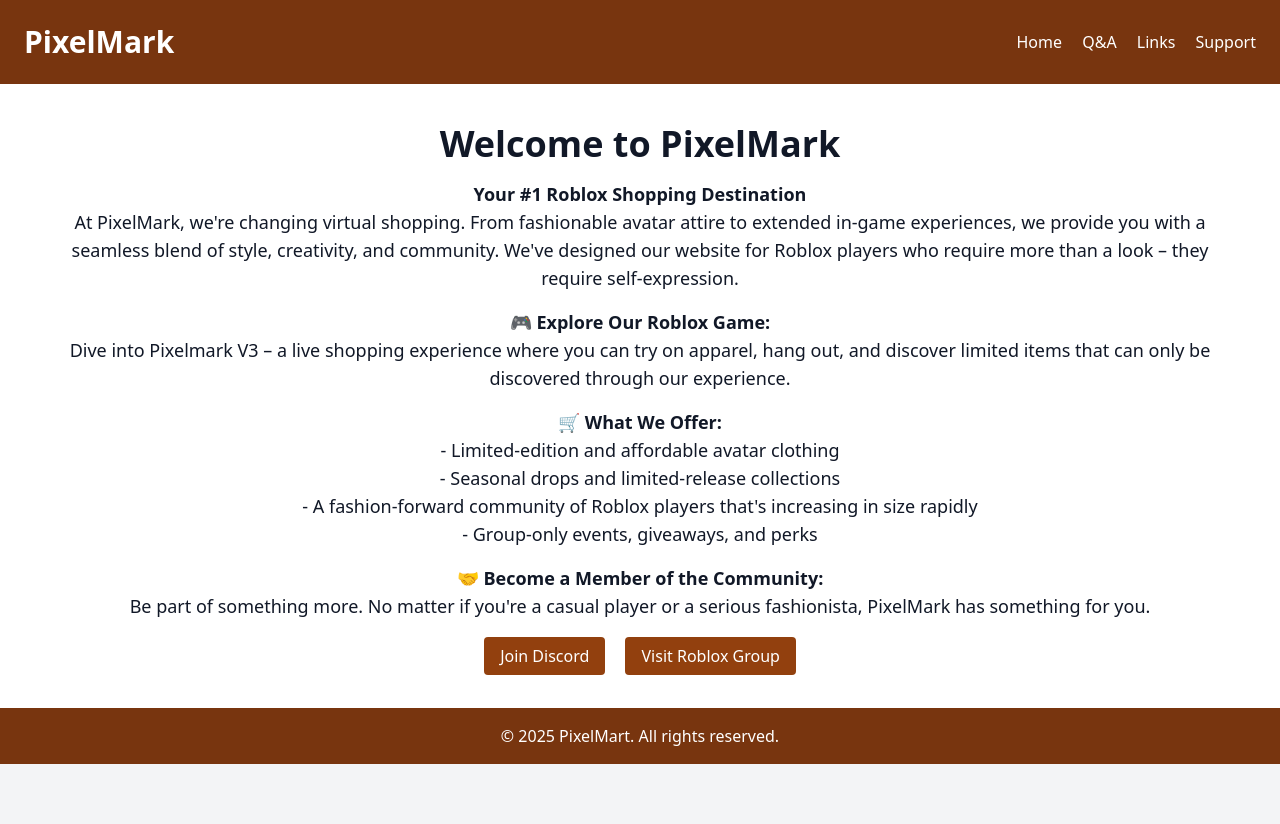
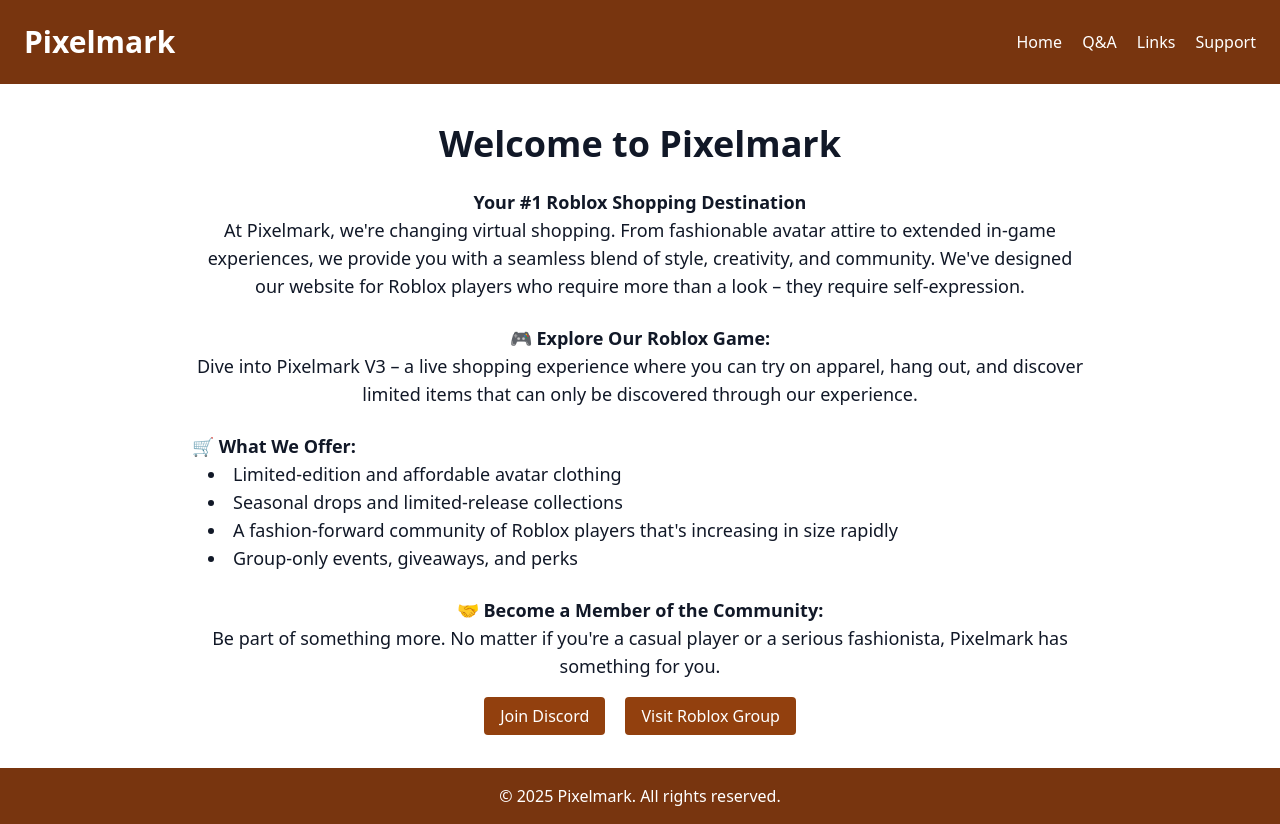
Before and after one commit to Mootube10/Pixelmark-support-, a plain HTML site: page index.html in a window 1280 px wide. Before the commit the page ends 800 px from the top, so only its background shows below. Drawn offline with nearby package versions, Linux system fonts and the light colour scheme.

Commit message:
Update index.html

```diff
--- a/index.html
+++ b/index.html
@@ -3,7 +3,7 @@
 <head>
   <meta charset="UTF-8" />
   <meta name="viewport" content="width=device-width, initial-scale=1.0" />
-  <title>PixelMark</title>
+  <title>Pixelmark</title>
   <link href="https://cdn.jsdelivr.net/npm/tailwindcss@2.2.19/dist/tailwind.min.css" rel="stylesheet">
   <script>
     function showPage(pageId) {
@@ -17,8 +17,8 @@
 <body class="bg-gray-100 text-gray-900">
   <!-- Header -->
   <header class="bg-yellow-900 text-white p-6">
-    <div class="container mx-auto flex justify-between items-center">
-      <h1 class="text-3xl font-bold">PixelMark</h1>
+    <div class="container mx-auto flex flex-col md:flex-row justify-between items-center">
+      <h1 class="text-3xl font-bold mb-4 md:mb-0">Pixelmark</h1>
       <nav class="space-x-4">
         <button onclick="showPage('home')" class="hover:underline">Home</button>
         <button onclick="showPage('qa')" class="hover:underline">Q&A</button>
@@ -28,31 +28,38 @@
     </div>
   </header>
 
-  <!-- Main Page -->
-  <section id="home" class="page p-10 text-center bg-white hidden">
-    <h2 class="text-4xl font-bold mb-4">Welcome to PixelMark</h2>
-    <p class="text-lg space-y-4">
+  <!-- Home Page -->
+  <section id="home" class="page p-10 bg-white hidden">
+    <div class="max-w-4xl mx-auto text-center space-y-6">
+      <h2 class="text-4xl font-bold">Welcome to Pixelmark</h2>
+      <p class="text-lg">
         <strong>Your #1 Roblox Shopping Destination</strong><br>
-  At PixelMark, we're changing virtual shopping. From fashionable avatar attire to extended in-game experiences, we provide you with a seamless blend of style, creativity, and community. We've designed our website for Roblox players who require more than a look – they require self-expression.
+        At Pixelmark, we're changing virtual shopping. From fashionable avatar attire to extended in-game experiences,
+        we provide you with a seamless blend of style, creativity, and community. We've designed our website for Roblox
+        players who require more than a look – they require self-expression.
       </p>
-<p class="text-lg mt-4">
+      <p class="text-lg">
         🎮 <strong>Explore Our Roblox Game:</strong><br>
-  Dive into Pixelmark V3 – a live shopping experience where you can try on apparel, hang out, and discover limited items that can only be discovered through our experience.
+        Dive into Pixelmark V3 – a live shopping experience where you can try on apparel, hang out, and discover
+        limited items that can only be discovered through our experience.
       </p>
-<p class="text-lg mt-4">
-  🛒 <strong>What We Offer:</strong><br>
-  - Limited-edition and affordable avatar clothing<br>
-  - Seasonal drops and limited-release collections<br>
-  - A fashion-forward community of Roblox players that's increasing in size rapidly<br>
-  - Group-only events, giveaways, and perks
+      <div class="text-left text-lg">
+        <p class="font-semibold">🛒 What We Offer:</p>
+        <ul class="list-disc list-inside pl-4">
+          <li>Limited-edition and affordable avatar clothing</li>
+          <li>Seasonal drops and limited-release collections</li>
+          <li>A fashion-forward community of Roblox players that's increasing in size rapidly</li>
+          <li>Group-only events, giveaways, and perks</li>
+        </ul>
+      </div>
+      <p class="text-lg">
+        🤝 <strong>Become a Member of the Community:</strong><br>
+        Be part of something more. No matter if you're a casual player or a serious fashionista, Pixelmark has something for you.
       </p>
-<p class="text-lg mt-4">
-  🤝 <strong>Become a Member of the Community:</strong><br>
-  Be part of something more. No matter if you're a casual player or a serious fashionista, PixelMark has something for you.
-</p>
-    <div class="mt-6 space-x-4">
+      <div class="space-x-4">
         <a href="https://discord.gg/rvT2tEyDk7" target="_blank" class="bg-yellow-800 text-white px-4 py-2 rounded">Join Discord</a>
         <a href="https://www.roblox.com/communities/16031525/Pixelmark-PLC#!/about" target="_blank" class="bg-yellow-800 text-white px-4 py-2 rounded">Visit Roblox Group</a>
+      </div>
     </div>
   </section>
 
@@ -61,16 +68,16 @@
     <h2 class="text-3xl font-bold text-center mb-6">Q&A</h2>
     <div class="max-w-2xl mx-auto space-y-4">
       <div>
-        <h3 class="font-semibold">Q: What is PixelMark?</h3>
-        <p>A: A Ro-shopping company and yoru number 1 Shopping destination.</p>
+        <h3 class="font-semibold">Q: What is Pixelmark?</h3>
+        <p>A: Pixelmark is a Roblox-based company and your #1 shopping destination.</p>
       </div>
       <div>
         <h3 class="font-semibold">Q: How can I join the community?</h3>
-        <p>A: You can join our Roblox group and Discord server. By using the links tab on the website top right </p>
+        <p>A: You can join our Roblox group and Discord server by using the links section at the top of the website.</p>
       </div>
-      </div>
-        <h3 class="font-semibold">Q: How do I Become Staff?</h3>
-        <p>A: Go onto our Application center which can be found on our links section.</p>
+      <div>
+        <h3 class="font-semibold">Q: How do I become staff?</h3>
+        <p>A: Go to our Application Center found in the Links section.</p>
       </div>
     </div>
   </section>
@@ -80,10 +87,10 @@
     <h2 class="text-3xl font-bold text-center mb-6">Links</h2>
     <div class="text-center space-y-4">
       <a href="https://www.roblox.com/communities/16031525/Pixelmark-PLC#!/about" target="_blank" class="block text-yellow-800 underline">Roblox Group</a>
-      <a href="https://www.roblox.com/games/18361728089/Pixelmark-V3" target="_blank" class="block text-yellow-800 underline">Pixelmark V3</a>
-      <a href="https://www.roblox.com/games/17395217964/Pixelmark-V2" target="_blank" class="blocj text-yellow-800 underlibe">Pixelmark V2</a>
-      <a href="https://www.roblox.com/games/16548464963/Pixelmark-V1" target="_blank" class="blocj text-yellow-800 underlibe">Pixelmark V1</a>
-      <a href="https://www.roblox.com/games/18405460868/Pixelmark-A-C" target="_blank" class="blocj text-yellow-800 underlibe">Pixelmark Application Center</a>
+      <a href="https://www.roblox.com/games/18361728089/Pixelmark-V3" target="_blank" class="block text-yellow-800 underline">Pixelmark V3 (Main Game)</a>
+      <a href="https://www.roblox.com/games/17395217964/Pixelmark-V2" target="_blank" class="block text-yellow-800 underline">Pixelmark V2</a>
+      <a href="https://www.roblox.com/games/16548464963/Pixelmark-V1" target="_blank" class="block text-yellow-800 underline">Pixelmark V1</a>
+      <a href="https://www.roblox.com/games/18405460868/Pixelmark-A-C" target="_blank" class="block text-yellow-800 underline">Pixelmark Application Center</a>
       <a href="https://discord.gg/rvT2tEyDk7" target="_blank" class="block text-yellow-800 underline">Discord Server</a>
     </div>
   </section>
@@ -96,7 +103,7 @@
 
   <!-- Footer -->
   <footer class="bg-yellow-900 text-white text-center p-4">
-    <p>&copy; 2025 PixelMart. All rights reserved.</p>
+    <p>&copy; 2025 Pixelmark. All rights reserved.</p>
   </footer>
 </body>
 </html>
```
Lines whose indentation alone changed are shown as unchanged.
